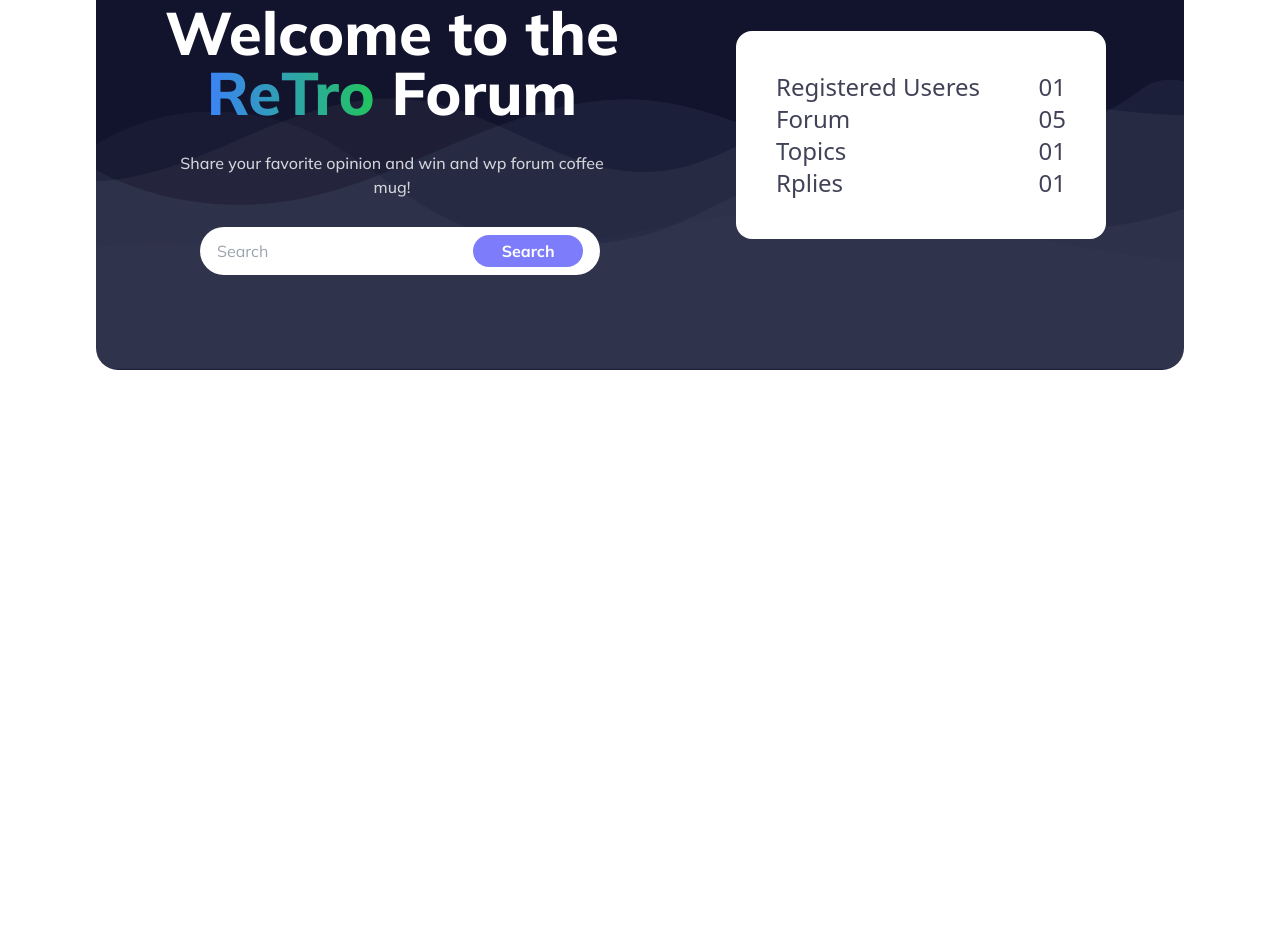
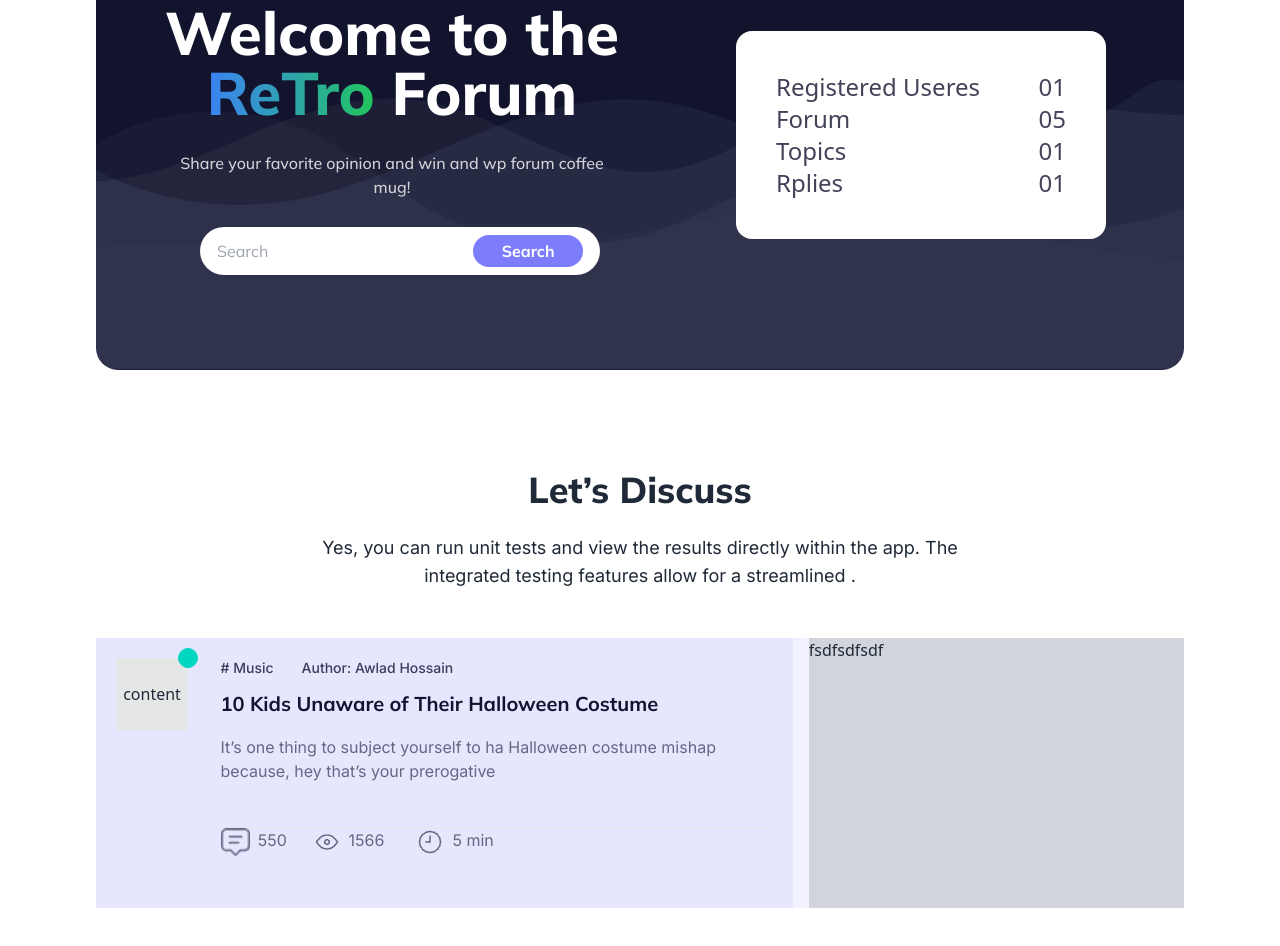
Before and after one commit to RobiulIslam08/B9-A6-RetorFuram, a plain HTML site: page index.html in a window 1280 px wide. Shown: the part 234-1180 px from the top of the page. Before the commit the page ends 800 px from the top, so only its background shows below. Drawn offline with nearby package versions, Linux system fonts and the light colour scheme.

Commit message:
card design done

```diff
--- a/index.html
+++ b/index.html
@@ -12,6 +12,7 @@
   <!-- link css -->
   <link rel="stylesheet" href="style.css">
 </head>
+
 <body class="w-[85%] mx-auto mt-3">
   <!-- navber design start here -->
   <section>
@@ -19,13 +20,21 @@
       <div class="navbar-start">
         <div class="dropdown">
           <div tabindex="0" role="button" class="btn btn-ghost lg:hidden">
-              <svg xmlns="http://www.w3.org/2000/svg" class="h-5 w-5" fill="none" viewBox="0 0 24 24" stroke="currentColor"><path stroke-linecap="round" stroke-linejoin="round" stroke-width="2" d="M4 6h16M4 12h8m-8 6h16" /></svg>
+            <svg xmlns="http://www.w3.org/2000/svg" class="h-5 w-5" fill="none" viewBox="0 0 24 24"
+              stroke="currentColor">
+              <path stroke-linecap="round" stroke-linejoin="round" stroke-width="2" d="M4 6h16M4 12h8m-8 6h16" />
+            </svg>
           </div>
-            <ul tabindex="0" class="flex flex-row menu menu-sm dropdown-content mt-3 z-[1] p-2 shadow bg-base-100 text-center rounded-box w-52">
-                <li class="bg-[#12132D08] rounded-full tooltip hover:tooltip-open tooltip-top" data-tip="home"><img src="images/home.png" alt=""></li>
-                <li class="bg-[#12132D08] rounded-full tooltip hover:tooltip-open tooltip-top" data-tip="pen"><img src="images/pen.png" alt=""></li>
-                <li class="bg-[#12132D08] rounded-full tooltip hover:tooltip-open tooltip-top" data-tip="invite"><img src="images/profile.png" alt=""></li>
-                <li class="bg-[#12132D08] rounded-full tooltip hover:tooltip-open tooltip-top" data-tip="flag"><img src="images/flag.png" alt=""></li>
+          <ul tabindex="0"
+            class="flex flex-row menu menu-sm dropdown-content mt-3 z-[1] p-2 shadow bg-base-100 text-center rounded-box w-52">
+            <li class="bg-[#12132D08] rounded-full tooltip hover:tooltip-open tooltip-top" data-tip="home"><img
+                src="images/home.png" alt=""></li>
+            <li class="bg-[#12132D08] rounded-full tooltip hover:tooltip-open tooltip-top" data-tip="pen"><img
+                src="images/pen.png" alt=""></li>
+            <li class="bg-[#12132D08] rounded-full tooltip hover:tooltip-open tooltip-top" data-tip="invite"><img
+                src="images/profile.png" alt=""></li>
+            <li class="bg-[#12132D08] rounded-full tooltip hover:tooltip-open tooltip-top" data-tip="flag"><img
+                src="images/flag.png" alt=""></li>
           </ul>
         </div>
         <a class="font-extrabold text-4xl font-mulish ">Retro</a>
@@ -34,28 +43,39 @@
       <div class="navbar-end">
         <div class="navbar-center  hidden lg:flex">
           <ul class="menu menu-horizontal px-1 gap-5">
-                  <li class="bg-[#12132D08] rounded-full tooltip hover:tooltip-open tooltip-top" data-tip="home"><img src="images/home.png" alt=""></li>
-                  <li class="bg-[#12132D08] rounded-full tooltip hover:tooltip-open tooltip-top" data-tip="pen"><img src="images/pen.png" alt=""></li>
-                  <li class="bg-[#12132D08] rounded-full tooltip hover:tooltip-open tooltip-top" data-tip="invite"><img src="images/profile.png" alt=""></li>
-                  <li class="bg-[#12132D08] rounded-full tooltip hover:tooltip-open tooltip-top" data-tip="flag"><img src="images/flag.png" alt=""></li>
+            <li class="bg-[#12132D08] rounded-full tooltip hover:tooltip-open tooltip-top" data-tip="home"><img
+                src="images/home.png" alt=""></li>
+            <li class="bg-[#12132D08] rounded-full tooltip hover:tooltip-open tooltip-top" data-tip="pen"><img
+                src="images/pen.png" alt=""></li>
+            <li class="bg-[#12132D08] rounded-full tooltip hover:tooltip-open tooltip-top" data-tip="invite"><img
+                src="images/profile.png" alt=""></li>
+            <li class="bg-[#12132D08] rounded-full tooltip hover:tooltip-open tooltip-top" data-tip="flag"><img
+                src="images/flag.png" alt=""></li>
           </ul>
         </div>
-          <a class="btn bg-[#797DFC] rounded-full px-6 text-white font-bold font-mulish text-xl hover:bg-[#797dfce9] ml-4">Sign In</a>
+        <a
+          class="btn bg-[#797DFC] rounded-full px-6 text-white font-bold font-mulish text-xl hover:bg-[#797dfce9] ml-4">Sign
+          In</a>
       </div>
     </div>
   </section>
   <!-- navber design ends here -->
 
   <!-- banner section start here -->
-    <section class="mt-[50px] ">
-      <div class="flex flex-col lg:flex-row w-[100%] lg:h-[470px] h-full gap-8  bg-[url('images/bgbanner.png')] bg-[#12132D] bg-no-repeat bg-bottom rounded-xl lg:rounded-[22px] mb-7">
+  <section class="mt-[50px] mb-[100px]">
+    <div
+      class="flex flex-col lg:flex-row w-[100%] lg:h-[470px] h-full gap-8  bg-[url('images/bgbanner.png')] bg-[#12132D] bg-no-repeat bg-bottom rounded-xl lg:rounded-[22px] mb-7">
       <!-- left div -->
-        <div class="lg:w-[50%] w-full flex flex-col mt-2 justify-center lg:pl-16 p-4 text-center lg:space-y-7 space-y-3 font-mulish">
-          <h1 class="font-extrabold lg:text-6xl text-4xl text-[#FFFFFF]">Welcome to the <br> <span class="text-transparent bg-clip-text bg-gradient-to-r from-blue-500 to-green-500">ReTro</span> Forum</h1>
-          <p class="text-base font-medium text-[#FFFFFFCC]">Share your favorite opinion and win and wp forum coffee mug!</p>
+      <div
+        class="lg:w-[50%] w-full flex flex-col mt-2 justify-center lg:pl-16 p-4 text-center lg:space-y-7 space-y-3 font-mulish">
+        <h1 class="font-extrabold lg:text-6xl text-4xl text-[#FFFFFF]">Welcome to the <br> <span
+            class="text-transparent bg-clip-text bg-gradient-to-r from-blue-500 to-green-500">ReTro</span> Forum</h1>
+        <p class="text-base font-medium text-[#FFFFFFCC]">Share your favorite opinion and win and wp forum coffee mug!
+        </p>
         <label class=" input  rounded-full flex items-center m-10 lg:w-[400px] gap-2">
           <input type="text" class="grow w-[50%]" placeholder="Search" />
-            <button class=" w-[42%] lg:w-[30%]  bg-[#7D7DFC] py-[4px] px-4 rounded-full text-white font-bold text-[14px] lg:text-base">Search</button>
+          <button
+            class=" w-[42%] lg:w-[30%]  bg-[#7D7DFC] py-[4px] px-4 rounded-full text-white font-bold text-[14px] lg:text-base">Search</button>
         </label>
       </div>
 
@@ -83,5 +103,77 @@
     </div>
   </section>
   <!-- banner section ends here -->
+
+  <!-- lets discuss section start here -->
+  <section class="mb-[100px]">
+    <!-- header -->
+    <div class="text-center space-y-6 lg:w-[690px] w-[350px] mx-auto lg:mb-12 mb-8">
+      <h1 class="font-mulish font-extrabold text-4xl">Let’s Discuss</h1>
+      <p class="font-inter lg:text-lg text-base font-normal">Yes, you can run unit tests and view the results directly
+        within the app. The integrated testing features allow for a streamlined .</p>
+    </div>
+    <!-- header ends -->
+
+    <!-- card design start here -->
+    <div class="flex flex-col h-[270px] bg-[#7D7DFC1A] lg:flex-row gap-4">
+
+      <!-- left card-- profile card -->
+      <div class=" lg:w-[65%] bg-[#7D7DFC1A] w-full flex">
+        <!-- profile -->
+        <div class="w-[15%] p-5">
+          <div class="indicator">
+            <span class="indicator-item badge badge-accent"></span>
+            <div class="grid h-[72px] w-[72px] bg-base-300 place-items-center">content</div>
+          </div>
+        </div>
+        <!-- details -->
+        <div class="w-[85%]  p-5">
+
+          <!-- 1st -->
+          <div class="text-sm font-inter font-medium text-[#12132DCC] flex gap-7 mb-[12px]">
+            <h1># <span >Music</span></h1>
+            <h1>Author: Awlad Hossain</h1>
+          </div>
+
+          <!-- 2nd heading-->
+          <h1 class="font-mulish text-xl font-bold text-[#12132D] mb-[17px]">10 Kids Unaware of Their Halloween Costume</h1>
+
+          <!-- 3rd -->
+          <p class="text-[#12132D99] text-base font-inter font-normal mb-[44px]">It’s one thing to subject yourself to ha Halloween costume mishap because, hey that’s your prerogative</p>
+
+          <hr>
+
+          <!-- 4th icon -->
+          <div class="flex gap-8">
+            <div class="flex gap-2">
+              <img src="images/messege.png" alt="">
+              <p class="text-[#12132D99] text-base font-inter font-normal">550</p>
+            </div>
+            <div  class="flex gap-2">
+              <img src="images/eye.png" alt="">
+              <p class="text-[#12132D99] text-base font-inter font-normal">1566</p>
+            </div>
+            <div  class="flex gap-2">
+              <img src="images/clock.png" alt="">
+              <p class="text-[#12132D99] text-base font-inter font-normal">5 min</p>
+            </div>
+
+          </div>
+
+
+        </div>
+      </div>
+
+      <!-- right card-- select card -->
+      <div class="bg-gray-300 lg:w-[35%] w-full">
+        fsdfsdfsdf
+      </div>
+
+    </div>
+    <!-- card design ends here -->
+  </section>
+  <!-- lets discuss section ends here -->
+
 </body>
+
 </html>
```
Also changed, not shown: images/clock.png (added), images/eye.png (added), images/messege.png (added). Lines whose indentation alone changed are shown as unchanged.
